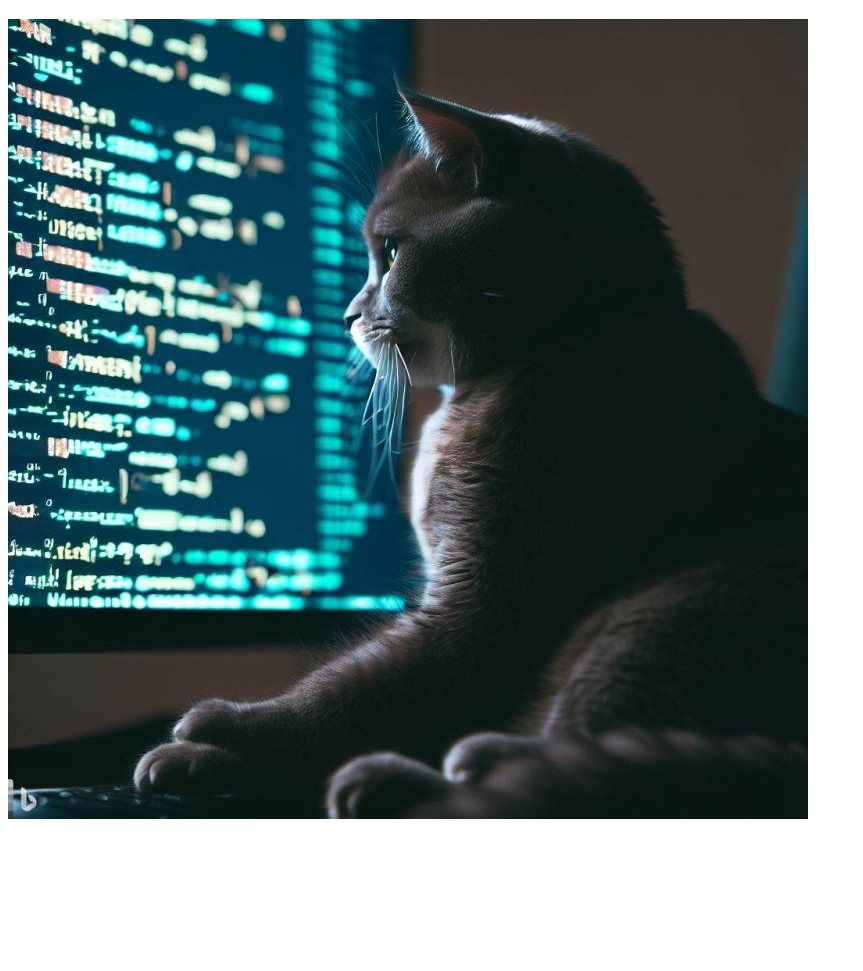
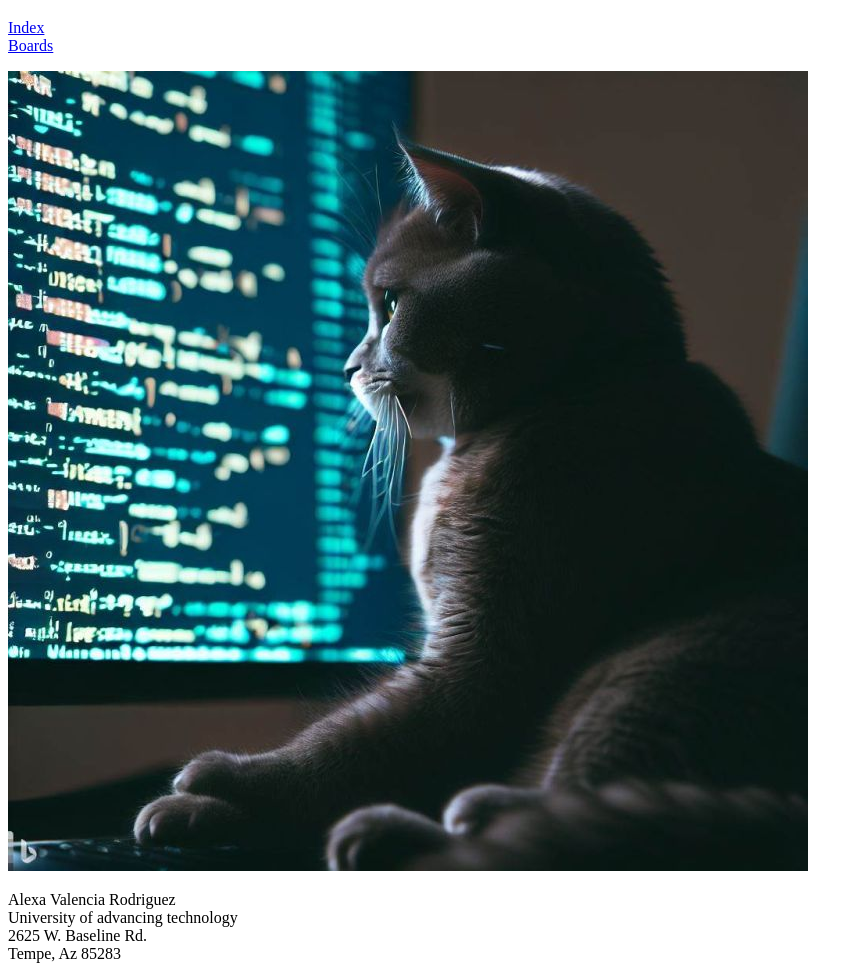
Before and after one commit to Alexa828/CSC102-Intro-Programming-, a plain HTML site: page index.html in a window 1280 px wide. Shown: the part 61-1032 px from the top of the page, without its empty margins (0-863 px from the left). Before the commit the page ends 900 px from the top, so only its background shows below. Drawn offline with Linux system fonts and the light colour scheme.

Commit message:
Add files via upload

```diff
--- a/index.html
+++ b/index.html
@@ -19,12 +19,29 @@
         <!-- this is the page title -  only use 1 h1 tag a page -->
         <h1>Welcome to my CSC102 page</h1>
 
+        <!-- this will be the menu for traveling between the webpages -->
+         <nav>
+            <a href="index.html">Index</a>
+            <br>
+            <a href="Borads.html">Boards</a>
+         </nav>
+
     </header>
 
     <!-- this is a paragrah tag-->
      <p>
         <img src =  "1683890056704.jpeg"  id = "meme image">
      </p>
+
+     <!-- The footer section is where we put legal info-->
+       <Footer>
+        Alexa Valencia Rodriguez
+        <br> University of advancing technology
+        <br>
+        2625 W. Baseline Rd.
+        <br>
+        Tempe, Az 85283
+       </Footer>
 <!-- the closing body should be the 2nd line of code on each HTML page-->
 </body>
 <!-- this is our last line of our HTML page-->
```
